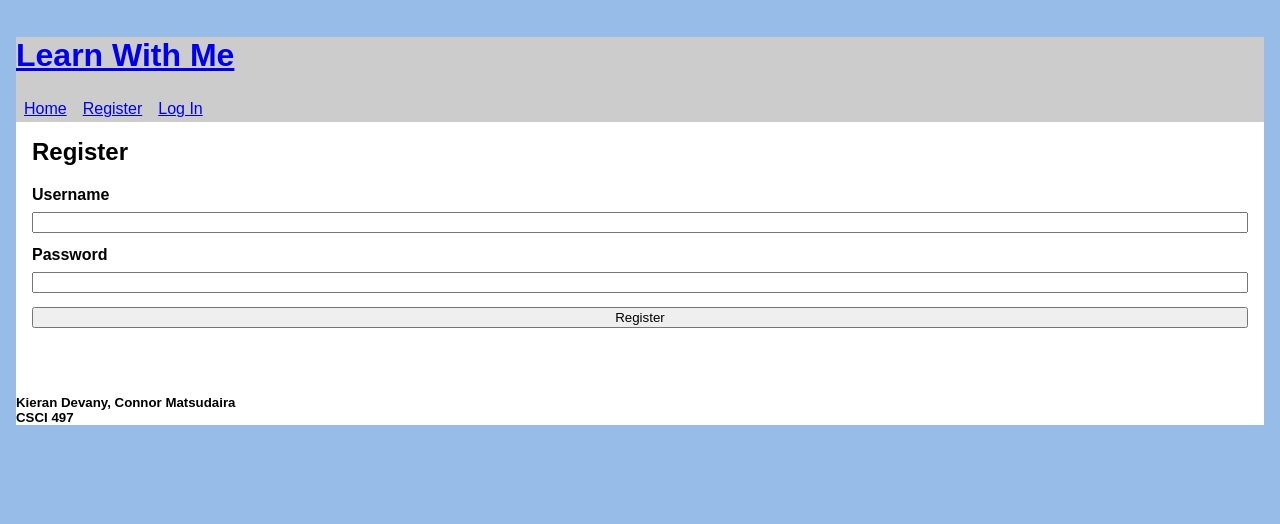
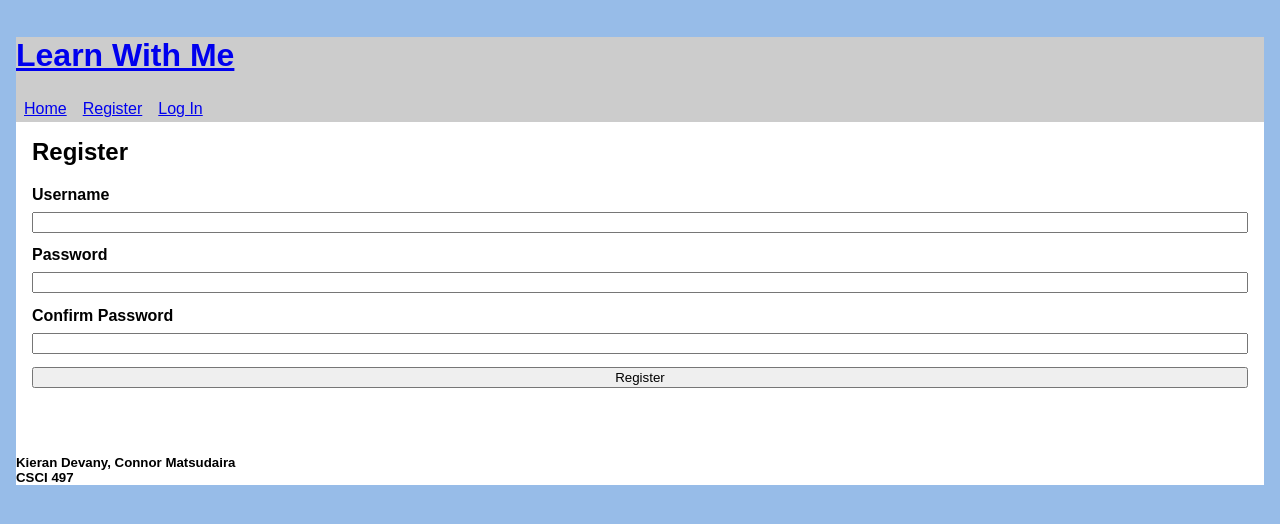
Before and after one commit to wwu-csci-497/csci-497-project-learn-with-me, a Flask app: page /auth/register in a window 1280 px wide. Shown: the top 524 px of the page. Run offline with Flask 2, Linux system fonts and the light colour scheme.

Commit message:
minor changes

```diff
--- a/Flask2/flaskr/auth.py
+++ b/Flask2/flaskr/auth.py
@@ -15,13 +15,16 @@ def register():
 	if request.method =='POST':
 		username=request.form['username']
 		password=request.form['password']
+		confPassword=request.form['CheckPassword']
 		db=get_db()
 		error=None
 
 		if not username:
-			error='username is required'
+			error='Username is required'
 		elif not password:
-			error='password is required'
+			error='Password is required'
+		elif password != confPassword:
+			error='Passwords must match'
 		elif db.execute(
 			'SELECT id FROM users WHERE username = ?', (username,)
 			).fetchone() is not None:
--- a/Flask2/flaskr/templates/auth/register.html
+++ b/Flask2/flaskr/templates/auth/register.html
@@ -10,6 +10,8 @@
     <input name="username" id="username" required>
     <label for="password">Password</label>
     <input type="password" name="password" id="password" required>
+    <label for="CheckPassword">Confirm Password</label>
+    <input type="password" name="CheckPassword" id="CheckPassword" required>
     <input type="submit" value="Register">
   </form>
 {% endblock %}
--- a/Flask2/flaskr/templates/home.html
+++ b/Flask2/flaskr/templates/home.html
@@ -39,6 +39,8 @@
         {% if g.user['id'] == post['author_id'] %}
           <a class="action" href="{{ url_for('plans.view', ID=post['id'], Pos=0) }}">View</a>
 	  <a class="action" href="{{ url_for('plans.page', ID=post['id'], Pos=0) }}">Edit</a>
+	{% else %}
+	  <a class="action" href="{{ url_for('plans.view', ID=post['id'], Pos=0) }}">View</a>
         {% endif %}
       </header>
       <p class="body">{{ post['body'] }}</p>
--- a/Flask2/flaskr/templates/plans/view.html
+++ b/Flask2/flaskr/templates/plans/view.html
@@ -14,7 +14,11 @@
         <div>
           <h1>{{ post['title'] }}</h1>
 	  <hr>
-	  <div class="rating"> This post has {{ rating['score'] }}</div>
+	{% if rating['score']==None %}
+	<div class="rating"> This post has 0 score</div>
+	{% else %}
+	<div class="rating"> This post has {{ rating['score'] }} score</div>
+	{% endif %}
           <div class="about">by {{ post['username'] }} on {{ post['created'].strftime('%Y-%m-%d') }}</div>
         </div>
 	{% if g.user %}
```
Also changed, not shown: Flask2/flaskr/plans.py (+4 -4 lines), Flask2/instance/flaskr.sqlite, 3 other files.
